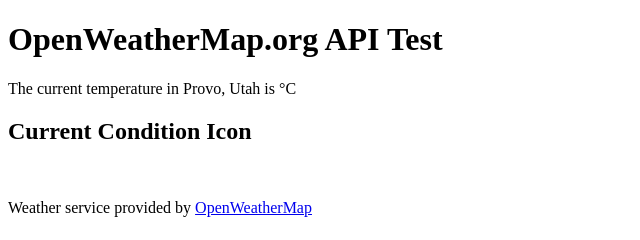
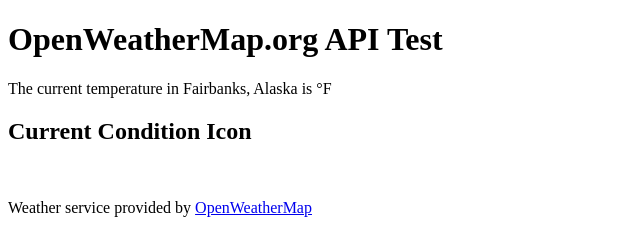
Before and after one commit to JayeRNeal/WDD230, a plain HTML site: page lesson10/weatherapi.html in a window 1280 px wide. Shown: the full height of the page, 0-640 px from the left. Drawn offline with Linux system fonts and the light colour scheme; no server answers.

Commit message:
weatherapi

```diff
--- a/lesson10/weatherapi.html
+++ b/lesson10/weatherapi.html
@@ -11,7 +11,7 @@
 
 <body>
   <h1>OpenWeatherMap.org API Test</h1>
-  <p>The current temperature in Provo, Utah is <span id="current-temp"></span> &deg;C</p>
+  <p>The current temperature in Fairbanks, Alaska is <span id="current-temp"></span> &deg;F</p>
   <h2>Current Condition Icon</h2>
   <figure>
     <img src="" alt="" id="weathericon" />
```
